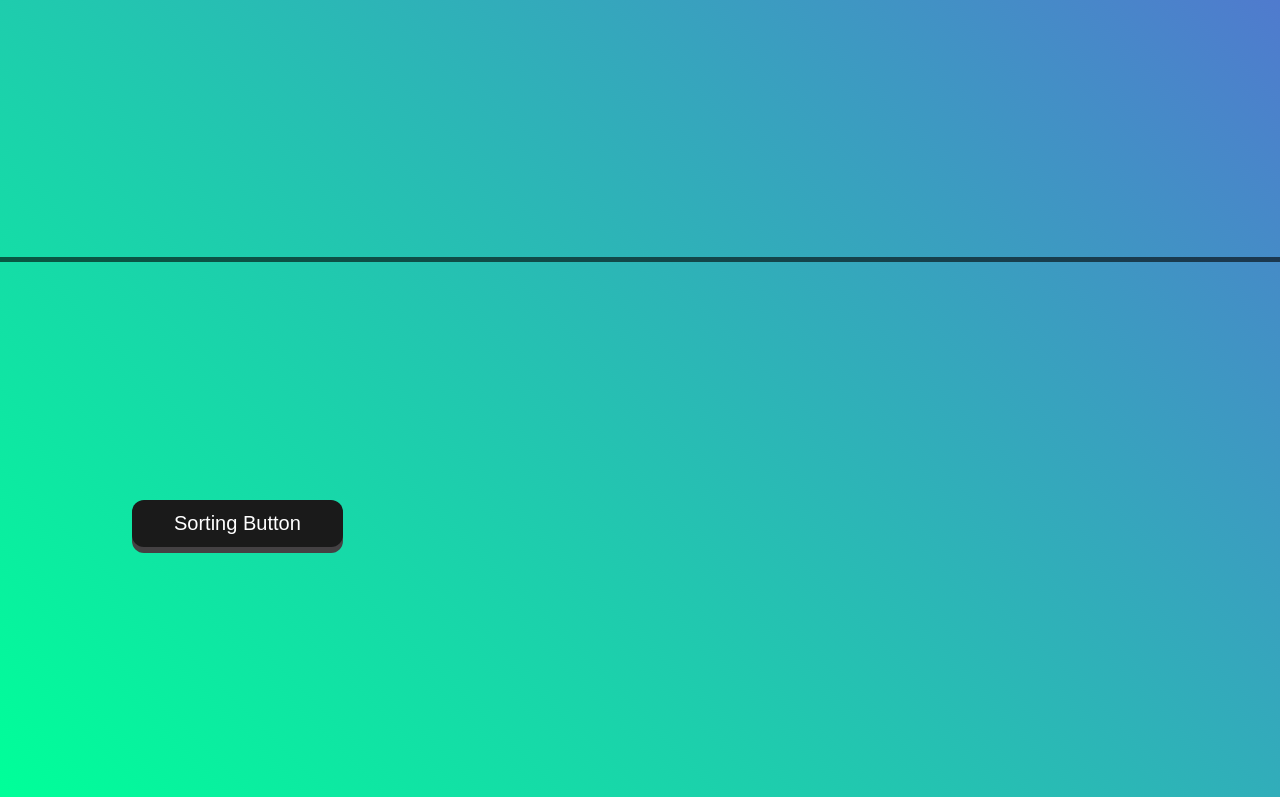
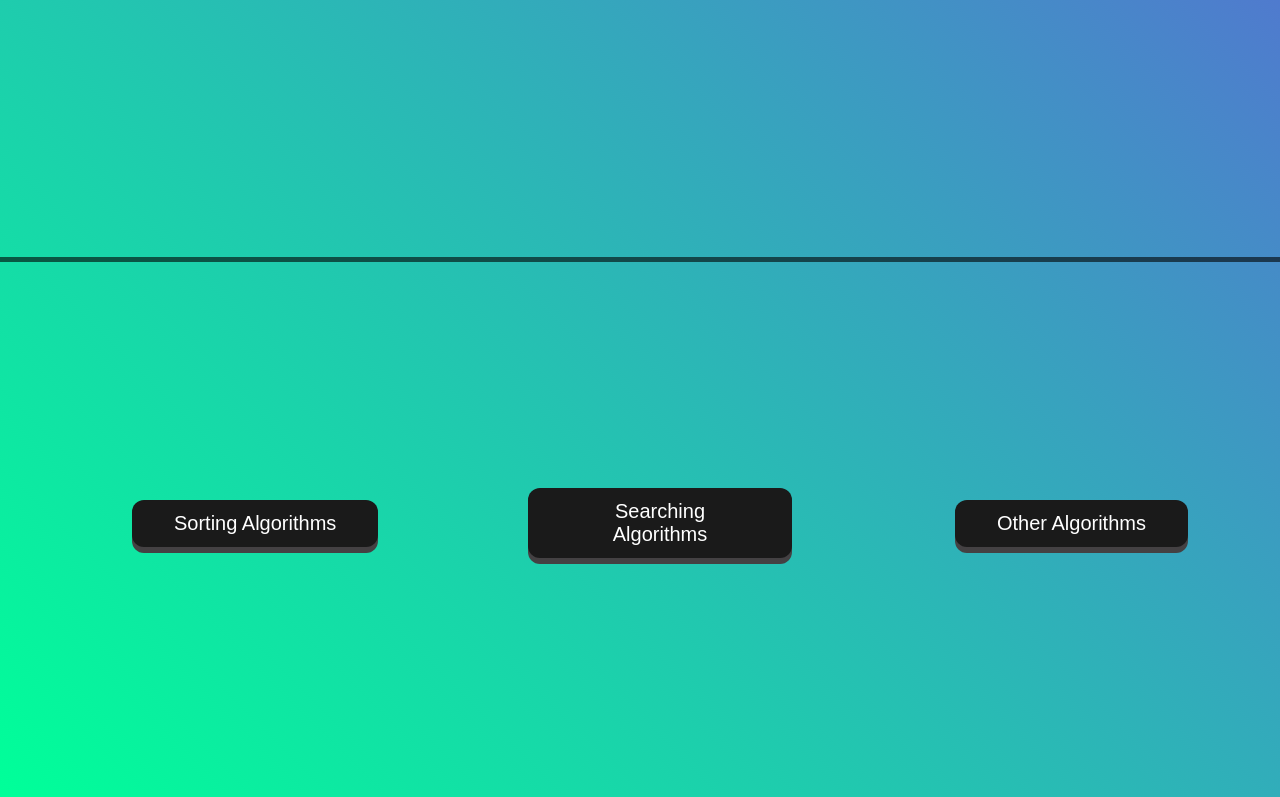
Before and after one commit to lucasperez-techdev/PQAlgorithmVisualizer, a React (Create React App) app: page / in a window 1280 px wide. Shown: the part 543-1340 px from the top of the page. Built offline with nearby package versions, Linux system fonts and the light colour scheme.

Commit message:
Added Searching and Other Buttons

```diff
--- a/src/MenuScreen.css
+++ b/src/MenuScreen.css
@@ -26,18 +26,6 @@
     position: absolute;
     left: 10%;
     bottom: 20%;
-}
-
-.sorting-header h3 {
-    margin: 0px;
-    font: bold 20px/1.5 "Roboto", sans-serif;
-    top: 50%;
-    position: relative;
-    line-height: 20px;
-    padding: 30px;
-    /* Hidden by default, controlled by JS */
-    transition: opacity 0.2s ease;
-    /* Smooth and responsive transition of opacity */
 }
 
 
@@ -79,3 +67,100 @@
 .sorting-button:focus:not(:focus-visible) {
     outline: none;
 }
+
+.searching-container {
+    display: flex;
+    align-items: center;
+    height: 100vh;
+    text-align: center;
+    position: absolute;
+    left: 40%;
+    right: 40%;
+    bottom: 20%;
+}
+
+.searching-button {
+    background: hsl(320, 2%, 26%);
+    border-radius: 12px;
+    border: none;
+    padding: 0;
+    cursor: pointer;
+    outline-offset: 4px;
+}
+
+.searching-text {
+    display: block;
+    padding: 12px 42px;
+    border-radius: 12px;
+    font-size: 1.25rem;
+    background: hsl(0, 0%, 10%);
+    color: white;
+    transform: translateY(-6px);
+    will-change: transform;
+    transition: transform 250ms;
+
+}
+
+.searching-button:hover .searching-text {
+    transform: translateY(-8px);
+}
+
+.searching-button:active .searching-text {
+    transform: translateY(-4px);
+}
+
+.searching-button:active .searching-text {
+    transform: translateY(-4px);
+}
+
+.searching-button:focus:not(:focus-visible) {
+    outline: none;
+}
+
+.other-container {
+    display: flex;
+    align-items: center;
+    height: 100vh;
+    text-align: center;
+    position: absolute;
+    right: 10%;
+    bottom: 20%;
+}
+
+.other-button {
+    background: hsl(320, 2%, 26%);
+    border-radius: 12px;
+    border: none;
+    padding: 0;
+    cursor: pointer;
+    outline-offset: 4px;
+}
+
+.other-text {
+    display: block;
+    padding: 12px 42px;
+    border-radius: 12px;
+    font-size: 1.25rem;
+    background: hsl(0, 0%, 10%);
+    color: white;
+    transform: translateY(-6px);
+    will-change: transform;
+    transition: transform 250ms;
+
+}
+
+.other-button:hover .other-text {
+    transform: translateY(-8px);
+}
+
+.other-button:active .other-text {
+    transform: translateY(-4px);
+}
+
+.other-button:active .other-text {
+    transform: translateY(-4px);
+}
+
+.other-button:focus:not(:focus-visible) {
+    outline: none;
+}
--- a/src/MenuScreen.js
+++ b/src/MenuScreen.js
@@ -67,11 +67,22 @@ function MenuScreen(props) {
         <div className={'menu-screen ' + (props.slideDown ? 'show' : '')}>
             <div className={'sorting-container ' + (props.slideDown ? 'show' : '')}>
                 <button class='sorting-button ' role="button">
-                    <span class='sorting-text'>Sorting Button</span>
+                    <span class='sorting-text'>Sorting Algorithms</span>
+                </button>
+            </div>
+            <div className={'searching-container' + (props.slideDown ? 'show' : '')}>
+                <button className='searching-button ' role="button">
+                    <span className='searching-text'>Searching Algorithms</span>
+                </button>
+            </div>
+            <div className={'other-container' + (props.slideDown ? 'show' : '')}>
+                <button className='other-button ' role="button">
+                    <span className='other-text'>Other Algorithms</span>
                 </button>
             </div>
         </div>
 
     );
 }
+
 export default MenuScreen;
```
